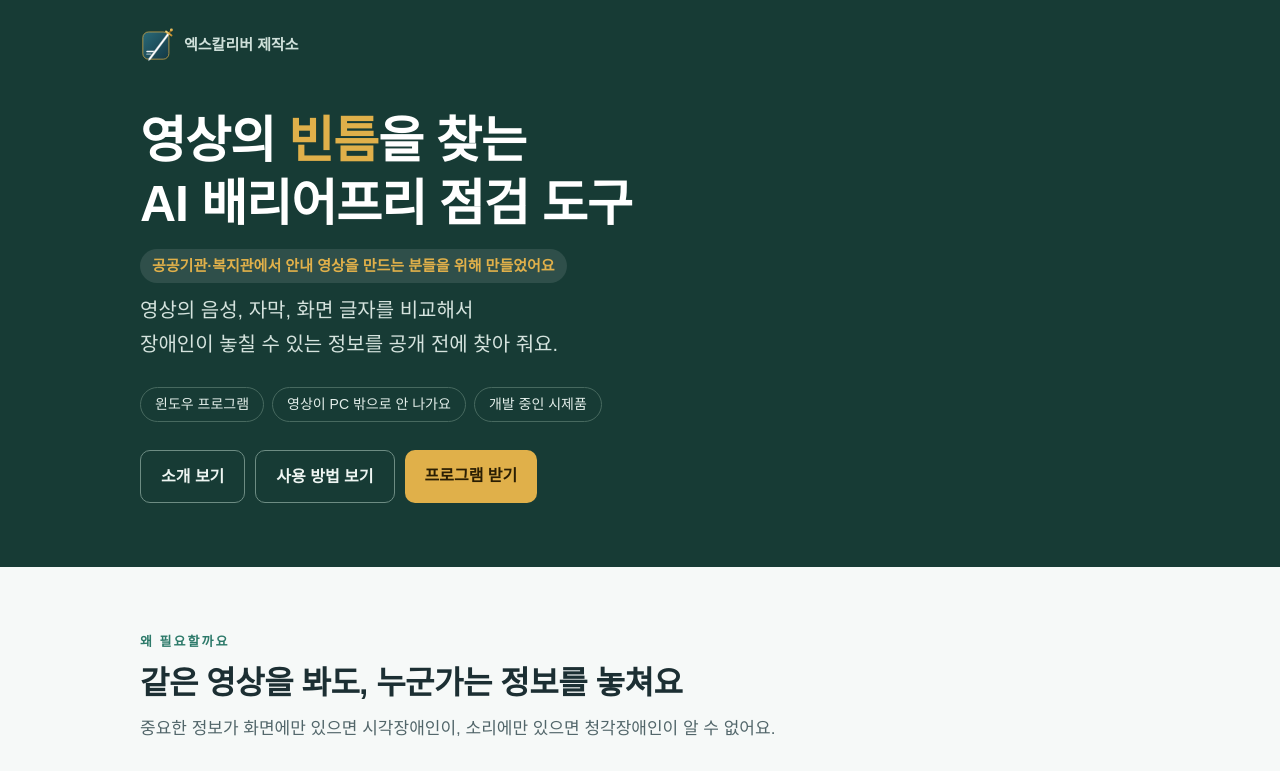
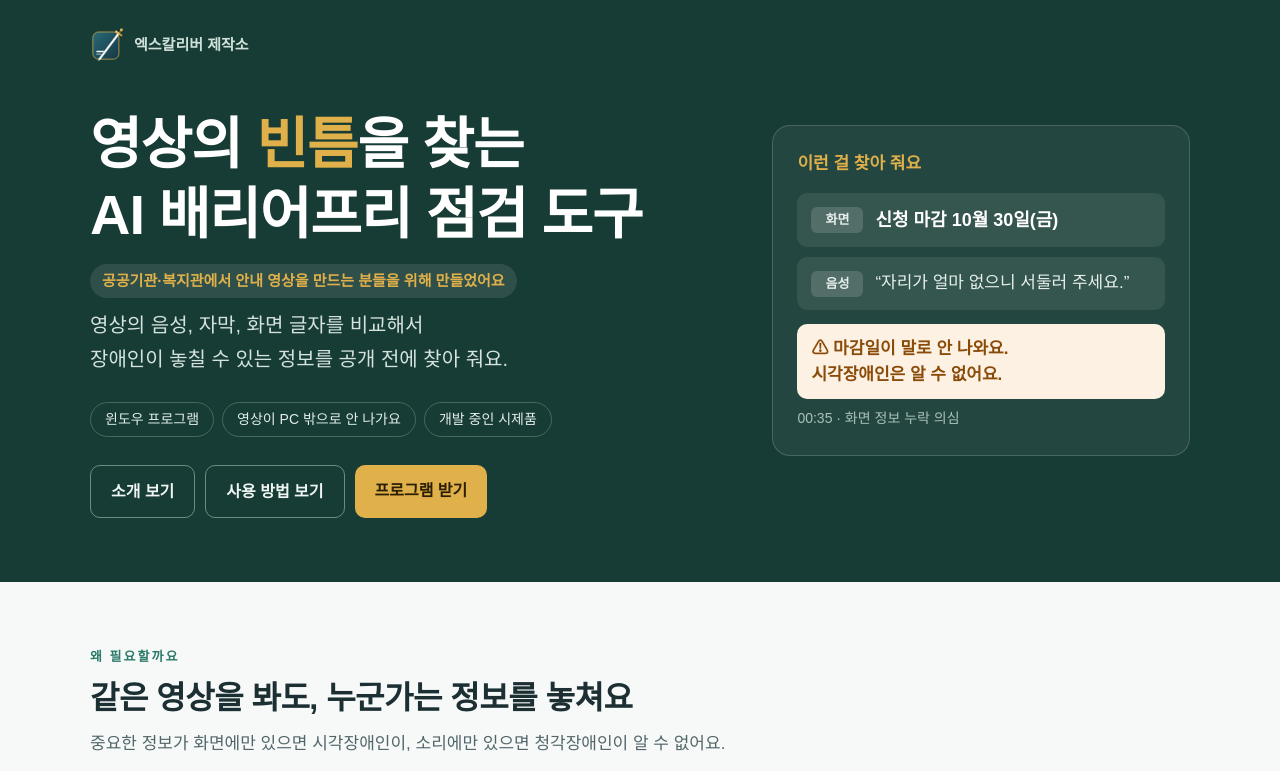
Before and after one commit to nawoonkim423/everyai-download, a plain HTML site: page index.html in a window 1280 px wide. Shown: the top 771 px of the page. Drawn offline with Linux system fonts and the light colour scheme.

Commit message:
style: 화면 크기별 레이아웃 (넓은 화면 2단, 휴대폰 단순화)
Co-Authored-By: Claude Opus 5.5 <noreply@anthropic.com>

```diff
--- a/index.html
+++ b/index.html
@@ -17,11 +17,11 @@
   :focus-visible{outline:3px solid #2c9a80;outline-offset:3px;border-radius:4px}
   .skip{position:absolute;left:12px;top:-60px;background:#fff;padding:10px 14px;border-radius:8px;z-index:10}
   .skip:focus{top:12px}
-  .wrap{max-width:1040px;margin:0 auto;padding:0 20px}
+  .wrap{max-width:1180px;margin:0 auto;padding:0 clamp(16px,4vw,40px)}
   header.hero{background:var(--deep);color:#eef5f2;padding:28px 0 64px}
   .brand{display:flex;align-items:center;gap:10px;font-weight:700;font-size:15px;color:#cfe0da}
   .brand svg{width:34px;height:34px;flex:none}
-  .hero h1{font-size:clamp(30px,5.2vw,50px);line-height:1.25;margin:48px 0 14px;letter-spacing:-1px;color:#fff}
+  .hero h1{font-size:clamp(30px,4.4vw,56px);line-height:1.25;margin:48px 0 14px;letter-spacing:-1px;color:#fff}
   .hero h1 em{font-style:normal;color:var(--gold)}
   .hero p.lead{font-size:clamp(17px,2.2vw,20px);max-width:700px;margin:0 0 26px;color:#d5e3de}
   .tags{display:flex;flex-wrap:wrap;gap:8px;padding:0;margin:0;list-style:none}
@@ -100,6 +100,17 @@
   footer{background:var(--deep);color:#cfe0da;padding:36px 0;font-size:15px}
   footer .brand{margin-bottom:10px;color:#fff;font-size:17px}
   footer p{margin:4px 0}
+  .hero-grid{display:grid;gap:40px;align-items:center}
+  .hero-demo{margin:0;background:#ffffff0f;border:1px solid #ffffff2b;border-radius:18px;padding:24px;color:#e6efec}
+  .demo-title{margin:0 0 14px;font-weight:700;color:var(--gold)}
+  .demo-row{display:grid;grid-template-columns:52px 1fr;gap:12px;align-items:center;background:#ffffff14;border-radius:10px;padding:12px 14px;margin-bottom:10px}
+  .demo-row b{color:#fff;font-size:18px}
+  .demo-tag{font-size:13px;font-weight:700;text-align:center;border-radius:6px;padding:2px 0;background:#ffffff26}
+  .demo-alert{margin:14px 0 8px;background:#fdf1e3;color:#8a4b08;border-radius:10px;padding:12px 14px;font-weight:700;line-height:1.5}
+  .demo-time{margin:0;font-size:14px;color:#a9c2bb}
+  @media(min-width:960px){.hero-grid{grid-template-columns:minmax(0,1.2fr) minmax(0,.8fr);gap:56px}}
+  @media(max-width:959px){.hero-demo{max-width:520px}}
+  @media(max-width:599px){.hero-demo{display:none}.nav .btn{flex:1 1 auto;text-align:center}.hero .for{border-radius:12px}}
   @media(max-width:720px){body{font-size:16px}section{padding:48px 0}.mock .mid{grid-template-columns:1fr}.list{border-left:0;border-top:1px solid var(--line)}.pair{grid-template-columns:1fr}.dl{grid-template-columns:1fr}.player{min-height:190px}}
   @media(prefers-reduced-motion:reduce){html{scroll-behavior:auto}}
 </style>
@@ -113,6 +124,8 @@
       <svg viewBox="0 0 120 120" aria-hidden="true" focusable="false"><defs><linearGradient id="f" x1="0" y1="0" x2="1" y2="1"><stop offset="0" stop-color="#2a6a78"/><stop offset="1" stop-color="#143844"/></linearGradient><linearGradient id="g" x1="0" y1="0" x2="1" y2="1"><stop offset="0" stop-color="#f6d47a"/><stop offset="1" stop-color="#c58f2c"/></linearGradient></defs><rect x="10" y="14" width="92" height="96" rx="20" fill="url(#f)"/><rect x="10" y="14" width="92" height="96" rx="20" fill="none" stroke="#e0b04a" stroke-width="2.5"/><rect x="22" y="80" width="30" height="5.5" rx="2.75" fill="#f4f7f8"/><rect x="22" y="90" width="19" height="4.5" rx="2.25" fill="#f4f7f8" opacity=".55"/><polygon points="104.6,21.4 36.6,111.7 29.6,115.6 30.6,107.8 98.6,16.9" fill="#fff" stroke="#7f979f" stroke-width="1.4" stroke-linejoin="round"/><line x1="101.6" y1="19.2" x2="110.4" y2="7.5" stroke="#8a5f1c" stroke-width="5.5" stroke-linecap="round"/><line x1="111.2" y1="26.4" x2="92" y2="12" stroke="url(#g)" stroke-width="6.5" stroke-linecap="round"/><circle cx="111" cy="6.8" r="5.2" fill="url(#g)"/></svg>
       <span>엑스칼리버 제작소</span>
     </div>
+    <div class="hero-grid">
+    <div class="hero-text">
     <h1>영상의 <em>빈틈</em>을 찾는<br>AI 배리어프리 점검 도구</h1>
     <p class="for">공공기관·복지관에서 안내 영상을 만드는 분들을 위해 만들었어요</p>
     <p class="lead">영상의 음성, 자막, 화면 글자를 비교해서<br>장애인이 놓칠 수 있는 정보를 공개 전에 찾아 줘요.</p>
@@ -124,6 +137,15 @@
       <a class="btn ghost" href="#how">사용 방법 보기</a>
       <a class="btn primary" href="#download">프로그램 받기</a>
     </nav>
+    </div>
+    <figure class="hero-demo" aria-label="찾아 주는 예시: 화면에는 신청 마감 10월 30일(금)이 나오지만 음성은 서둘러 주세요라고만 해서, 시각장애인은 마감일을 알 수 없어요.">
+      <p class="demo-title">이런 걸 찾아 줘요</p>
+      <div class="demo-row"><span class="demo-tag">화면</span><b>신청 마감 10월 30일(금)</b></div>
+      <div class="demo-row"><span class="demo-tag">음성</span><span>“자리가 얼마 없으니 서둘러 주세요.”</span></div>
+      <p class="demo-alert">⚠ 마감일이 말로 안 나와요.<br>시각장애인은 알 수 없어요.</p>
+      <p class="demo-time">00:35 · 화면 정보 누락 의심</p>
+    </figure>
+    </div>
   </div>
 </header>
 
```
